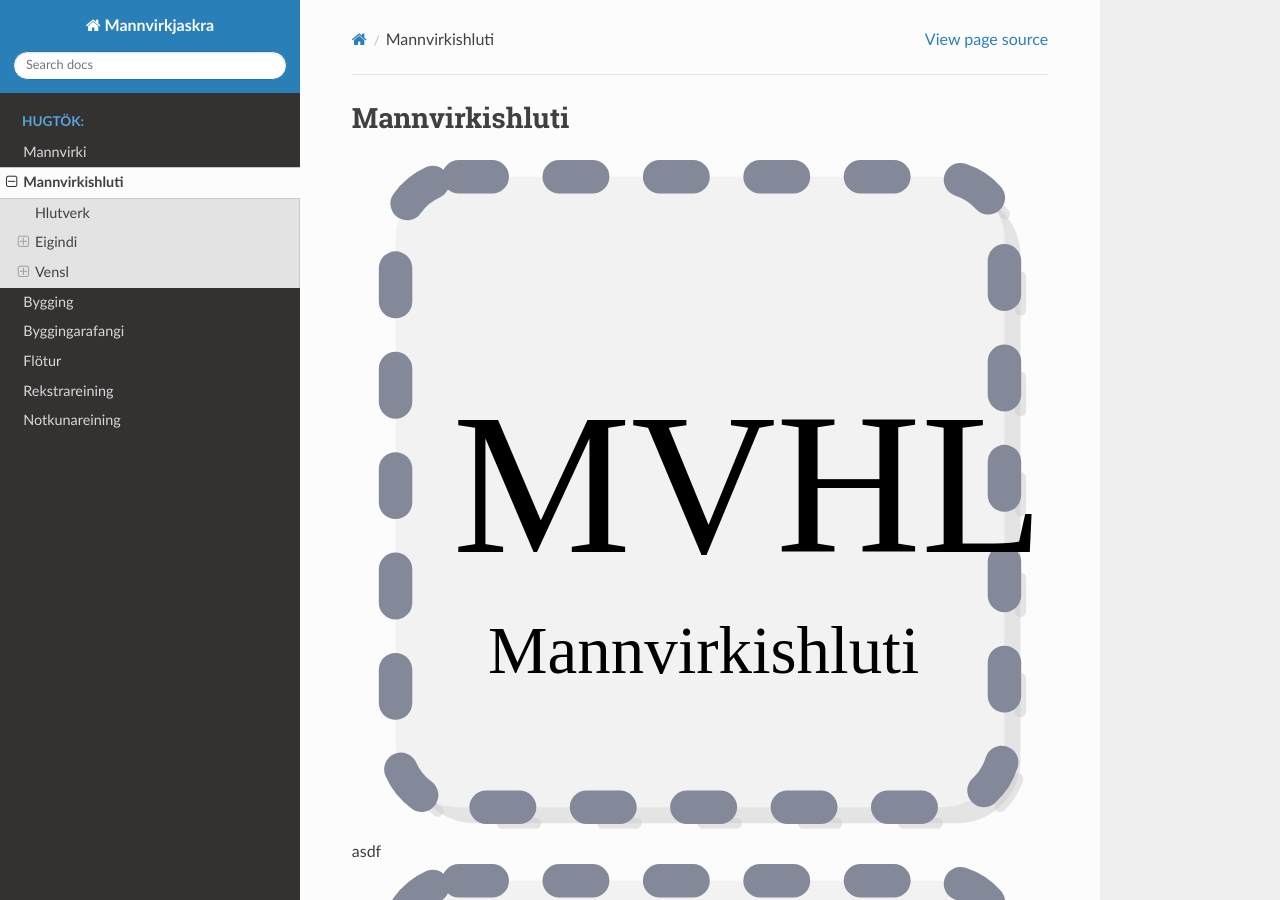
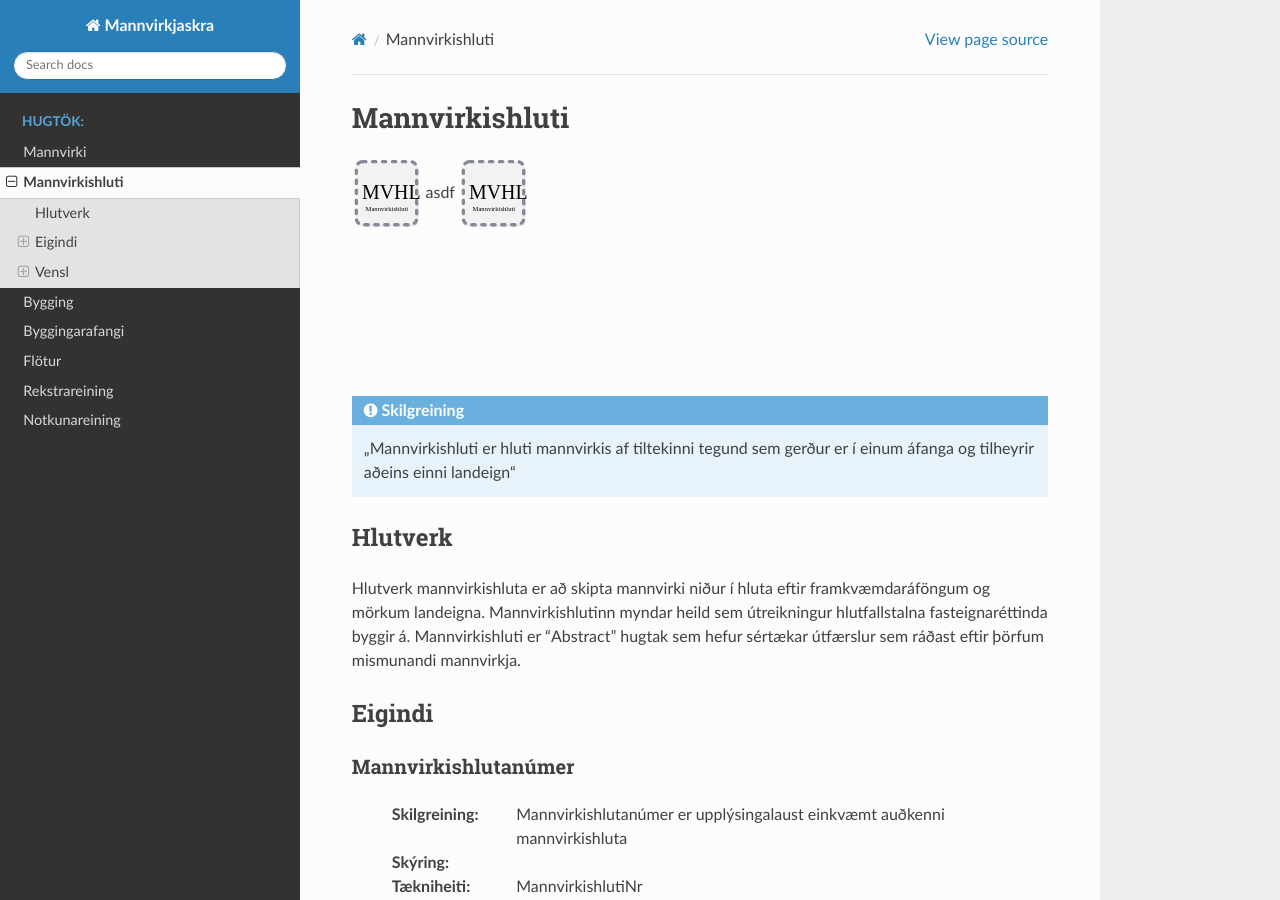
Before and after one commit to hthl/Mannvirkjaskra, a Sphinx documentation site: the page built from source/mannvirkishluti.rst, in a window 1280 px wide and 900 px high. Built offline with Sphinx 7.4.7 and the Read the Docs theme 2.0.0, drawn with Linux system fonts in a browser that asks for light colours.

Commit message:
Update mannvirkishluti.rst

```diff
--- a/source/mannvirkishluti.rst
+++ b/source/mannvirkishluti.rst
@@ -15,7 +15,7 @@ Mannvirkishluti
     „Mannvirkishluti er hluti mannvirkis af tiltekinni tegund sem gerður er í einum áfanga og tilheyrir aðeins einni landeign“
 
 .. |mannvirkishluti| image:: img/mannvirkishluti.svg
-   :width: 100%
+   :width: 10%
 
 Hlutverk
 --------
```
